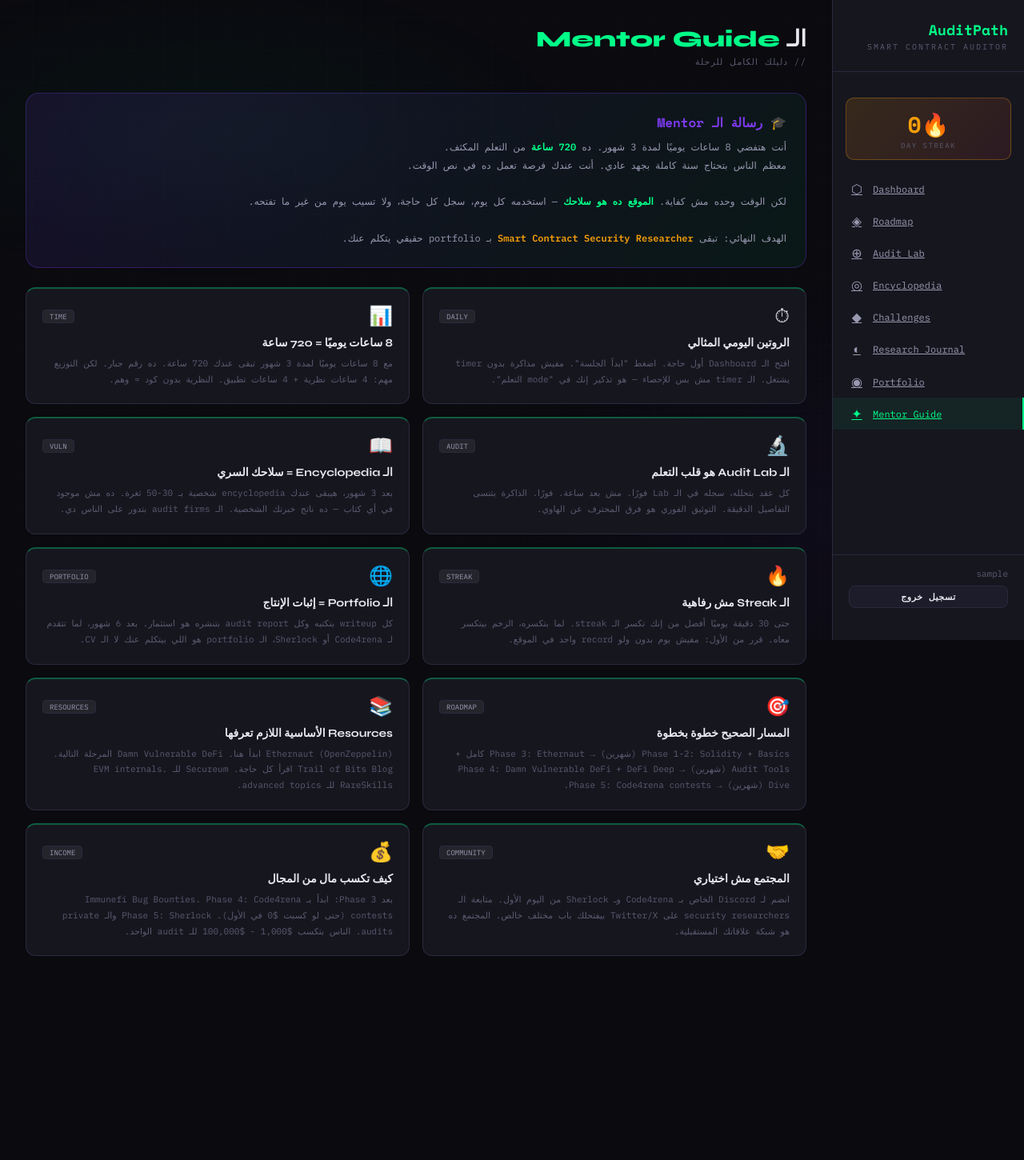
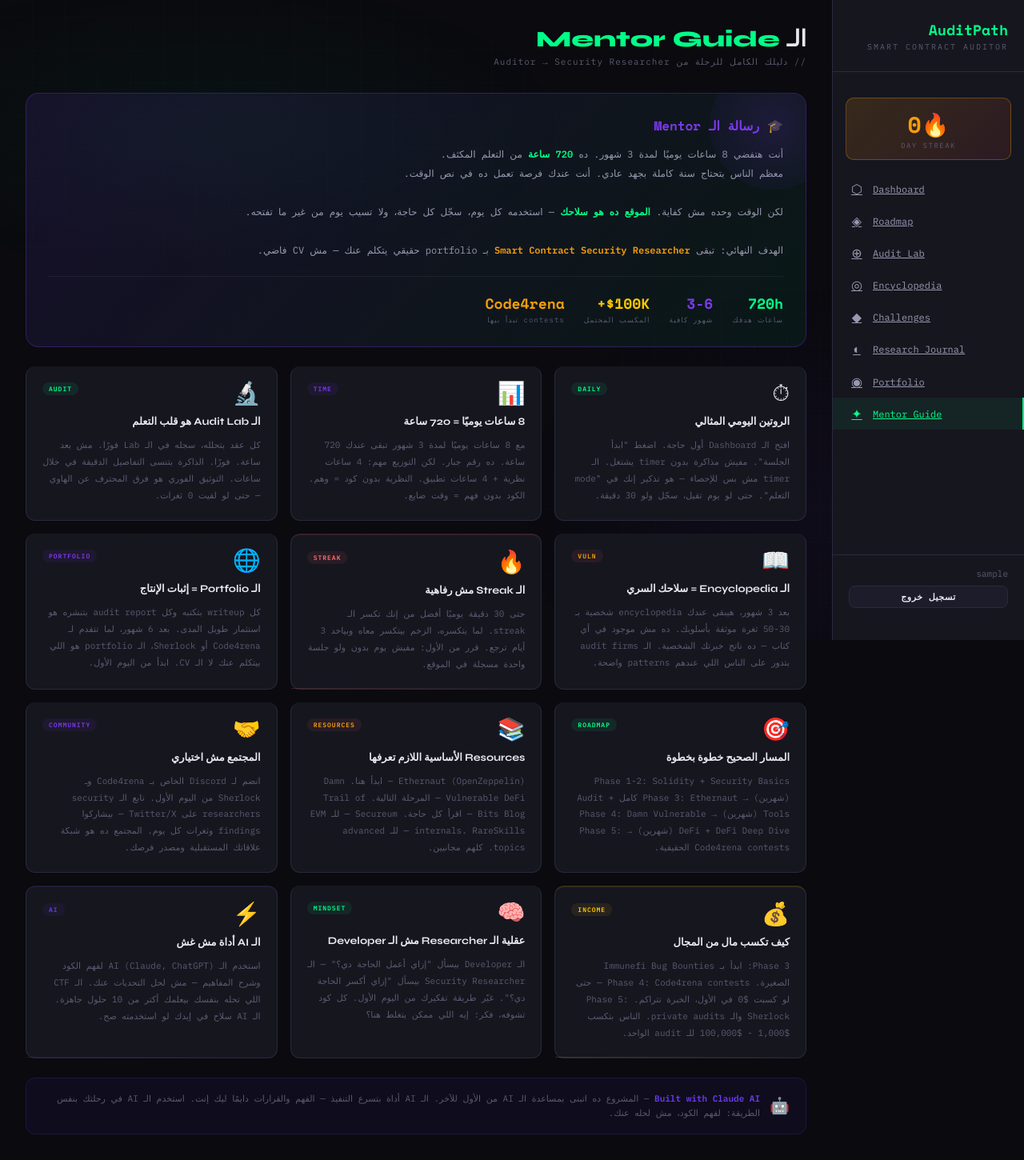
Before and after one commit to youssef112w/auditpath, a React (Vite) app in the folder frontend/: page /mentor in a window 1280 px wide. Shown: the whole page at 80% size. Before the commit the page ends 1227 px from the top, so only its background shows below. Built offline with nearby package versions, Linux system fonts and the light colour scheme; no server answers; sample sign-in values are in the browser's storage.

Commit message:
Refactor tips and mentor message in MentorPage

```diff
--- a/frontend/src/pages/MentorPage.jsx
+++ b/frontend/src/pages/MentorPage.jsx
@@ -1,44 +1,231 @@
 // src/pages/MentorPage.jsx
 const TIPS = [
-  { icon:'⏱', title:'الروتين اليومي المثالي', content:'افتح الـ Dashboard أول حاجة. اضغط "ابدأ الجلسة". مفيش مذاكرة بدون timer يشتغل. الـ timer مش بس للإحصاء — هو تذكير إنك في "mode التعلم".', tag:'DAILY' },
-  { icon:'📊', title:'8 ساعات يوميًا = 720 ساعة', content:'مع 8 ساعات يوميًا لمدة 3 شهور تبقى عندك 720 ساعة. ده رقم جبار. لكن التوزيع مهم: 4 ساعات نظرية + 4 ساعات تطبيق. النظرية بدون كود = وهم.', tag:'TIME' },
-  { icon:'🔬', title:'الـ Audit Lab هو قلب التعلم', content:'كل عقد بتحلله، سجله في الـ Lab فورًا. مش بعد ساعة. فورًا. الذاكرة بتنسى التفاصيل الدقيقة. التوثيق الفوري هو فرق المحترف عن الهاوي.', tag:'AUDIT' },
-  { icon:'📖', title:'الـ Encyclopedia = سلاحك السري', content:'بعد 3 شهور، هيبقى عندك encyclopedia شخصية بـ 30-50 ثغرة. ده مش موجود في أي كتاب — ده ناتج خبرتك الشخصية. الـ audit firms بتدور على الناس دي.', tag:'VULN' },
-  { icon:'🔥', title:'الـ Streak مش رفاهية', content:'حتى 30 دقيقة يوميًا أفضل من إنك تكسر الـ streak. لما بتكسره، الزخم بيتكسر معاه. قرر من الأول: مفيش يوم بدون ولو record واحد في الموقع.', tag:'STREAK' },
-  { icon:'🌐', title:'الـ Portfolio = إثبات الإنتاج', content:'كل writeup بتكتبه وكل audit report بتنشره هو استثمار. بعد 6 شهور، لما تتقدم لـ Code4rena أو Sherlock، الـ portfolio هو اللي بيتكلم عنك لا الـ CV.', tag:'PORTFOLIO' },
-  { icon:'🎯', title:'المسار الصحيح خطوة بخطوة', content:'Phase 1-2: Solidity + Basics (شهرين) → Phase 3: Ethernaut كامل + Audit Tools (شهرين) → Phase 4: Damn Vulnerable DeFi + DeFi Deep Dive (شهرين) → Phase 5: Code4rena contests.', tag:'ROADMAP' },
-  { icon:'📚', title:'Resources الأساسية اللازم تعرفها', content:'Ethernaut (OpenZeppelin) ابدأ هنا. Damn Vulnerable DeFi المرحلة التالية. Trail of Bits Blog اقرأ كل حاجة. Secureum للـ EVM internals. RareSkills للـ advanced topics.', tag:'RESOURCES' },
-  { icon:'🤝', title:'المجتمع مش اختياري', content:'انضم لـ Discord الخاص بـ Code4rena وـ Sherlock من اليوم الأول. متابعة الـ security researchers على Twitter/X بيفتحلك باب مختلف خالص. المجتمع ده هو شبكة علاقاتك المستقبلية.', tag:'COMMUNITY' },
-  { icon:'💰', title:'كيف تكسب مال من المجال', content:'بعد Phase 3: ابدأ بـ Immunefi Bug Bounties. Phase 4: Code4rena contests (حتى لو كسبت $0 في الأول). Phase 5: Sherlock والـ private audits. الناس بتكسب $1,000 - $100,000 للـ audit الواحد.', tag:'INCOME' },
+  {
+    icon: '⏱',
+    title: 'الروتين اليومي المثالي',
+    content: 'افتح الـ Dashboard أول حاجة. اضغط "ابدأ الجلسة". مفيش مذاكرة بدون timer يشتغل. الـ timer مش بس للإحصاء — هو تذكير إنك في "mode التعلم". حتى لو يوم تقيل، سجّل ولو 30 دقيقة.',
+    tag: 'DAILY',
+    color: 'var(--accent)',
+  },
+  {
+    icon: '📊',
+    title: '8 ساعات يوميًا = 720 ساعة',
+    content: 'مع 8 ساعات يوميًا لمدة 3 شهور تبقى عندك 720 ساعة. ده رقم جبار. لكن التوزيع مهم: 4 ساعات نظرية + 4 ساعات تطبيق. النظرية بدون كود = وهم. الكود بدون فهم = وقت ضايع.',
+    tag: 'TIME',
+    color: 'var(--accent2)',
+  },
+  {
+    icon: '🔬',
+    title: 'الـ Audit Lab هو قلب التعلم',
+    content: 'كل عقد بتحلله، سجله في الـ Lab فورًا. مش بعد ساعة. فورًا. الذاكرة بتنسى التفاصيل الدقيقة في خلال ساعات. التوثيق الفوري هو فرق المحترف عن الهاوي — حتى لو لقيت 0 ثغرات.',
+    tag: 'AUDIT',
+    color: 'var(--accent)',
+  },
+  {
+    icon: '📖',
+    title: 'الـ Encyclopedia = سلاحك السري',
+    content: 'بعد 3 شهور، هيبقى عندك encyclopedia شخصية بـ 30-50 ثغرة موثقة بأسلوبك. ده مش موجود في أي كتاب — ده ناتج خبرتك الشخصية. الـ audit firms بتدور على الناس اللي عندهم patterns واضحة.',
+    tag: 'VULN',
+    color: 'var(--accent3)',
+  },
+  {
+    icon: '🔥',
+    title: 'الـ Streak مش رفاهية',
+    content: 'حتى 30 دقيقة يوميًا أفضل من إنك تكسر الـ streak. لما بتكسره، الزخم بيتكسر معاه وبياخد 3 أيام ترجع. قرر من الأول: مفيش يوم بدون ولو جلسة واحدة مسجلة في الموقع.',
+    tag: 'STREAK',
+    color: '#ff6b6b',
+  },
+  {
+    icon: '🌐',
+    title: 'الـ Portfolio = إثبات الإنتاج',
+    content: 'كل writeup بتكتبه وكل audit report بتنشره هو استثمار طويل المدى. بعد 6 شهور، لما تتقدم لـ Code4rena أو Sherlock، الـ portfolio هو اللي بيتكلم عنك لا الـ CV. ابدأ من اليوم الأول.',
+    tag: 'PORTFOLIO',
+    color: 'var(--accent2)',
+  },
+  {
+    icon: '🎯',
+    title: 'المسار الصحيح خطوة بخطوة',
+    content: 'Phase 1-2: Solidity + Security Basics (شهرين) → Phase 3: Ethernaut كامل + Audit Tools (شهرين) → Phase 4: Damn Vulnerable DeFi + DeFi Deep Dive (شهرين) → Phase 5: Code4rena contests الحقيقية.',
+    tag: 'ROADMAP',
+    color: 'var(--accent)',
+  },
+  {
+    icon: '📚',
+    title: 'Resources الأساسية اللازم تعرفها',
+    content: 'Ethernaut (OpenZeppelin) — ابدأ هنا. Damn Vulnerable DeFi — المرحلة التالية. Trail of Bits Blog — اقرأ كل حاجة. Secureum — للـ EVM internals. RareSkills — للـ advanced topics. كلهم مجانيين.',
+    tag: 'RESOURCES',
+    color: 'var(--accent3)',
+  },
+  {
+    icon: '🤝',
+    title: 'المجتمع مش اختياري',
+    content: 'انضم لـ Discord الخاص بـ Code4rena وـ Sherlock من اليوم الأول. تابع الـ security researchers على Twitter/X — بيشاركوا findings وثغرات كل يوم. المجتمع ده هو شبكة علاقاتك المستقبلية ومصدر فرصك.',
+    tag: 'COMMUNITY',
+    color: 'var(--accent2)',
+  },
+  {
+    icon: '💰',
+    title: 'كيف تكسب مال من المجال',
+    content: 'Phase 3: ابدأ بـ Immunefi Bug Bounties الصغيرة. Phase 4: Code4rena contests — حتى لو كسبت $0 في الأول، الخبرة تتراكم. Phase 5: Sherlock والـ private audits. الناس بتكسب $1,000 - $100,000 للـ audit الواحد.',
+    tag: 'INCOME',
+    color: '#ffc800',
+  },
+  {
+    icon: '🧠',
+    title: 'عقلية الـ Researcher مش الـ Developer',
+    content: 'الـ Developer بيسأل "إزاي أعمل الحاجة دي؟" — الـ Security Researcher بيسأل "إزاي أكسر الحاجة دي؟". غيّر طريقة تفكيرك من اليوم الأول. كل كود تشوفه، فكر: إيه اللي ممكن يتغلط هنا؟',
+    tag: 'MINDSET',
+    color: 'var(--accent)',
+  },
+  {
+    icon: '⚡',
+    title: 'الـ AI أداة مش غش',
+    content: 'استخدم الـ AI (Claude, ChatGPT) لفهم الكود وشرح المفاهيم — مش لحل التحديات عنك. الـ CTF اللي تحله بنفسك بيعلمك أكتر من 10 حلول جاهزة. الـ AI سلاح في إيدك لو استخدمته صح.',
+    tag: 'AI',
+    color: '#6C3BF5',
+  },
 ]
+
+const TAG_COLORS = {
+  DAILY:     { bg: 'rgba(0,255,136,.08)',   color: 'var(--accent)'  },
+  TIME:      { bg: 'rgba(124,58,237,.08)',  color: 'var(--accent2)' },
+  AUDIT:     { bg: 'rgba(0,255,136,.08)',   color: 'var(--accent)'  },
+  VULN:      { bg: 'rgba(255,107,107,.08)', color: 'var(--accent3)' },
+  STREAK:    { bg: 'rgba(255,107,107,.08)', color: '#ff6b6b'        },
+  PORTFOLIO: { bg: 'rgba(124,58,237,.08)',  color: 'var(--accent2)' },
+  ROADMAP:   { bg: 'rgba(0,255,136,.08)',   color: 'var(--accent)'  },
+  RESOURCES: { bg: 'rgba(255,107,107,.08)', color: 'var(--accent3)' },
+  COMMUNITY: { bg: 'rgba(124,58,237,.08)',  color: 'var(--accent2)' },
+  INCOME:    { bg: 'rgba(255,200,0,.08)',   color: '#ffc800'        },
+  MINDSET:   { bg: 'rgba(0,255,136,.08)',   color: 'var(--accent)'  },
+  AI:        { bg: 'rgba(108,59,245,.08)',  color: '#6C3BF5'        },
+}
 
 export default function MentorPage() {
   return (
     <div>
+      {/* Header */}
       <div className="page-header">
         <div className="page-title">الـ <span>Mentor Guide</span></div>
-        <div className="page-sub">// دليلك الكامل للرحلة</div>
+        <div className="page-sub">// دليلك الكامل للرحلة من Auditor → Security Researcher</div>
       </div>
-      <div style={{background:'linear-gradient(135deg,rgba(124,58,237,0.12),rgba(0,255,136,0.06))',border:'1px solid rgba(124,58,237,0.3)',borderRadius:16,padding:24,marginBottom:24}}>
-        <div style={{fontFamily:'var(--font-code)',fontSize:16,fontWeight:700,color:'var(--accent2)',marginBottom:8}}>🎓 رسالة الـ Mentor</div>
-        <div style={{fontFamily:'var(--font-mono)',fontSize:12,color:'var(--text2)',lineHeight:1.9}}>
-          أنت هتفضي 8 ساعات يوميًا لمدة 3 شهور. ده <strong style={{color:'var(--accent)'}}>720 ساعة</strong> من التعلم المكثف.<br/>
-          معظم الناس بتحتاج سنة كاملة بجهد عادي. أنت عندك فرصة تعمل ده في نص الوقت.<br/><br/>
-          لكن الوقت وحده مش كفاية. <strong style={{color:'var(--accent)'}}>الموقع ده هو سلاحك</strong> — استخدمه كل يوم، سجل كل حاجة، ولا تسيب يوم من غير ما تفتحه.<br/><br/>
-          الهدف النهائي: تبقى <strong style={{color:'var(--accent3)'}}>Smart Contract Security Researcher</strong> بـ portfolio حقيقي يتكلم عنك.
+
+      {/* رسالة الـ Mentor */}
+      <div style={{
+        background: 'linear-gradient(135deg, rgba(124,58,237,0.12), rgba(0,255,136,0.06))',
+        border: '1px solid rgba(124,58,237,0.3)',
+        borderRadius: 16,
+        padding: 28,
+        marginBottom: 24,
+        position: 'relative',
+        overflow: 'hidden',
+      }}>
+        {/* Glow */}
+        <div style={{
+          position: 'absolute', top: -40, right: -40,
+          width: 160, height: 160, borderRadius: '50%',
+          background: 'radial-gradient(circle, rgba(124,58,237,0.15), transparent)',
+          pointerEvents: 'none',
+        }} />
+
+        <div style={{ fontFamily:'var(--font-code)', fontSize:16, fontWeight:700, color:'var(--accent2)', marginBottom:12 }}>
+          🎓 رسالة الـ Mentor
+        </div>
+        <div style={{ fontFamily:'var(--font-mono)', fontSize:12, color:'var(--text2)', lineHeight:2 }}>
+          أنت هتفضي 8 ساعات يوميًا لمدة 3 شهور.
+          ده <strong style={{ color:'var(--accent)' }}>720 ساعة</strong> من التعلم المكثف.<br />
+          معظم الناس بتحتاج سنة كاملة بجهد عادي. أنت عندك فرصة تعمل ده في نص الوقت.<br /><br />
+          لكن الوقت وحده مش كفاية.{' '}
+          <strong style={{ color:'var(--accent)' }}>الموقع ده هو سلاحك</strong>{' '}
+          — استخدمه كل يوم، سجّل كل حاجة، ولا تسيب يوم من غير ما تفتحه.<br /><br />
+          الهدف النهائي: تبقى{' '}
+          <strong style={{ color:'var(--accent3)' }}>Smart Contract Security Researcher</strong>{' '}
+          بـ portfolio حقيقي يتكلم عنك — مش CV فاضي.
+        </div>
+
+        {/* Stats row */}
+        <div style={{
+          display: 'flex', gap: 24, marginTop: 20,
+          paddingTop: 20, borderTop: '1px solid rgba(255,255,255,.06)',
+          flexWrap: 'wrap',
+        }}>
+          {[
+            { label: 'ساعات هدفك', value: '720h', color: 'var(--accent)'  },
+            { label: 'شهور كافية', value: '3-6',  color: 'var(--accent2)' },
+            { label: 'المكسب المحتمل', value: '$100K+', color: '#ffc800' },
+            { label: 'contests تبدأ بيها', value: 'Code4rena', color: 'var(--accent3)' },
+          ].map((s, i) => (
+            <div key={i}>
+              <div style={{ fontFamily:'var(--font-code)', fontSize:18, fontWeight:800, color:s.color }}>{s.value}</div>
+              <div style={{ fontFamily:'var(--font-mono)', fontSize:9, color:'var(--text3)', letterSpacing:1, marginTop:2 }}>{s.label}</div>
+            </div>
+          ))}
         </div>
       </div>
-      <div style={{display:'grid',gridTemplateColumns:'1fr 1fr',gap:16}}>
-        {TIPS.map((t,i) => (
-          <div key={i} className="card" style={{borderTop:'2px solid rgba(0,255,136,0.3)'}}>
-            <div className="flex-between" style={{marginBottom:10}}>
-              <div style={{fontSize:24}}>{t.icon}</div>
-              <span className="tag">{t.tag}</span>
+
+      {/* الـ Tips Grid */}
+      <div style={{ display:'grid', gridTemplateColumns:'repeat(auto-fill, minmax(300px, 1fr))', gap:16 }}>
+        {TIPS.map((t, i) => {
+          const tagStyle = TAG_COLORS[t.tag] || { bg:'rgba(255,255,255,.05)', color:'var(--text3)' }
+          return (
+            <div key={i} className="card" style={{ borderTop:`2px solid ${t.color}22`, position:'relative' }}>
+
+              {/* Header */}
+              <div style={{ display:'flex', justifyContent:'space-between', alignItems:'flex-start', marginBottom:12 }}>
+                <div style={{ fontSize:28, lineHeight:1 }}>{t.icon}</div>
+                <span style={{
+                  fontFamily: 'var(--font-mono)', fontSize: 8,
+                  padding: '3px 8px', borderRadius: 20,
+                  background: tagStyle.bg, color: tagStyle.color,
+                  letterSpacing: 1, fontWeight: 600,
+                }}>
+                  {t.tag}
+                </span>
+              </div>
+
+              {/* Title */}
+              <div style={{
+                fontFamily: 'var(--font-display)', fontSize: 13,
+                fontWeight: 700, color: 'var(--text1)', marginBottom: 10,
+                lineHeight: 1.4,
+              }}>
+                {t.title}
+              </div>
+
+              {/* Content */}
+              <div style={{
+                fontFamily: 'var(--font-mono)', fontSize: 11,
+                color: 'var(--text3)', lineHeight: 1.9,
+              }}>
+                {t.content}
+              </div>
+
+              {/* Bottom accent line */}
+              <div style={{
+                position: 'absolute', bottom: 0, left: 0, right: 0, height: 1,
+                background: `linear-gradient(90deg, ${t.color}33, transparent)`,
+              }} />
             </div>
-            <div style={{fontFamily:'var(--font-display)',fontSize:14,fontWeight:700,marginBottom:8}}>{t.title}</div>
-            <div style={{fontFamily:'var(--font-mono)',fontSize:11,color:'var(--text3)',lineHeight:1.8}}>{t.content}</div>
-          </div>
-        ))}
+          )
+        })}
+      </div>
+
+      {/* AI Note */}
+      <div style={{
+        marginTop: 24,
+        padding: '16px 20px',
+        borderRadius: 12,
+        background: 'rgba(108,59,245,.06)',
+        border: '1px solid rgba(108,59,245,.2)',
+        display: 'flex', alignItems: 'center', gap: 12,
+      }}>
+        <span style={{ fontSize: 20 }}>🤖</span>
+        <div style={{ fontFamily:'var(--font-mono)', fontSize:11, color:'var(--text3)', lineHeight:1.7 }}>
+          <strong style={{ color:'#6C3BF5' }}>Built with Claude AI</strong>{' '}
+          — المشروع ده اتبنى بمساعدة الـ AI من الأول للآخر.
+          الـ AI أداة بتسرع التنفيذ — الفهم والقرارات دايمًا ليك إنت.
+          استخدم الـ AI في رحلتك بنفس الطريقة: لفهم الكود، مش لحله عنك.
+        </div>
       </div>
     </div>
   )
```
